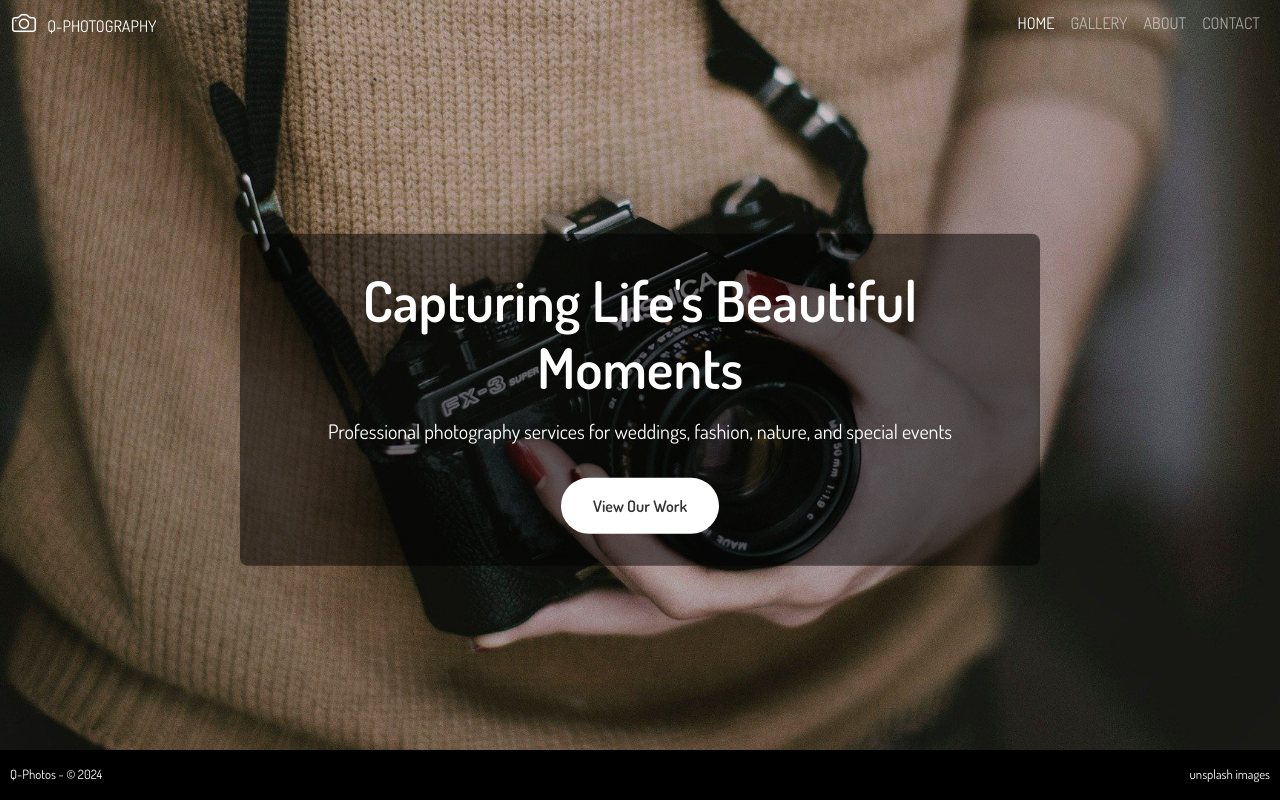
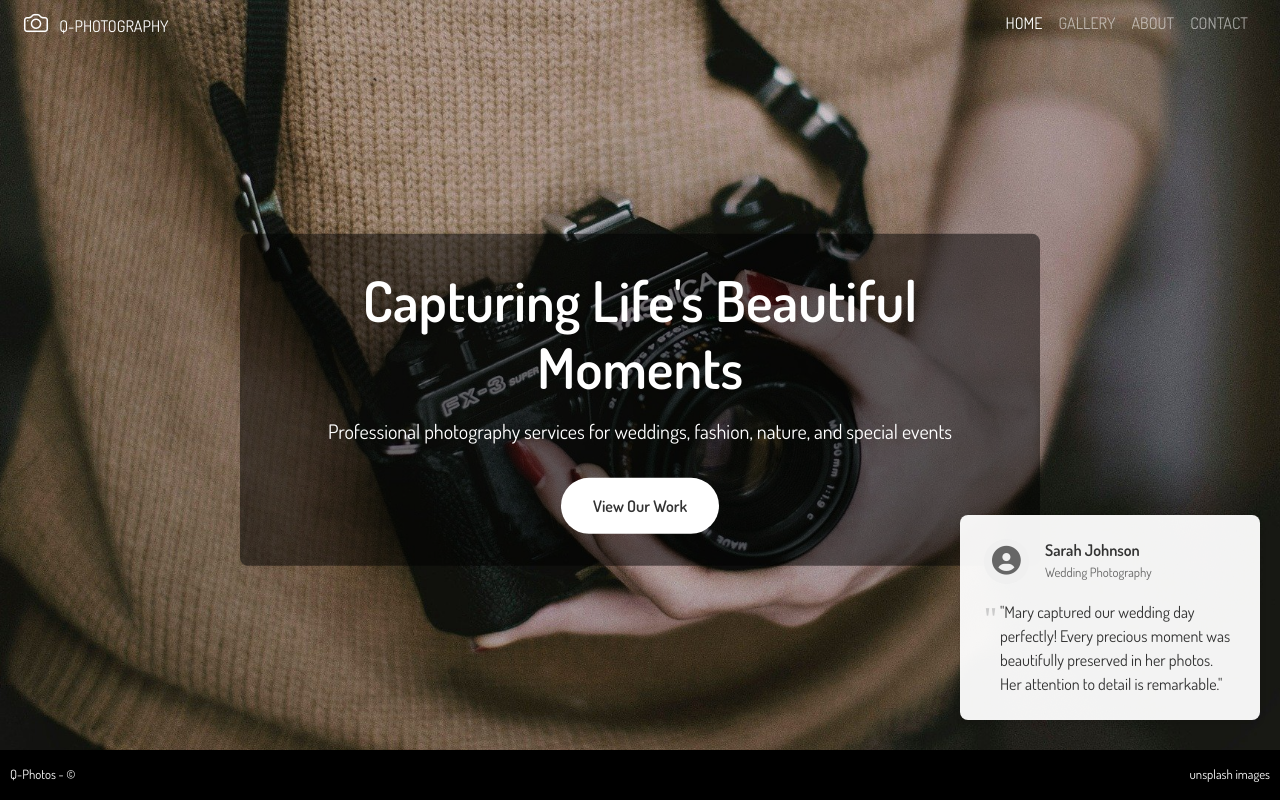
Before and after one commit to onjoma/Photography, a plain HTML site: page index.html in a window 1280 px wide. Drawn offline with nearby package versions, Linux system fonts and the light colour scheme.

Commit message:
added testimonial

```diff
--- /dev/null
+++ b/css/testimonials.css
@@ -0,0 +1,113 @@
+.testimonials-container {
+    position: fixed;
+    bottom: 80px;
+    right: 20px;
+    z-index: 9999;
+    pointer-events: none;
+}
+
+.testimonial-card {
+    width: 300px;
+    background: rgba(255, 255, 255, 0.95);
+    border-radius: var(--border-radius-md);
+    padding: var(--spacing-md);
+    box-shadow: 0 4px 6px rgba(0, 0, 0, 0.1);
+    position: absolute;
+    bottom: -100%;
+    right: 0;
+    opacity: 0;
+    pointer-events: auto;
+    transition: all 0.3s ease;
+}
+
+.testimonial-card.active {
+    animation: slideUp 1s forwards, slideDown 1s forwards 9s;
+}
+
+.testimonial-header {
+    display: flex;
+    align-items: center;
+    margin-bottom: var(--spacing-sm);
+}
+
+.testimonial-avatar {
+    width: 45px;
+    height: 45px;
+    border-radius: 50%;
+    background: #f0f0f0;
+    display: flex;
+    align-items: center;
+    justify-content: center;
+    margin-right: var(--spacing-sm);
+}
+
+.testimonial-avatar i {
+    font-size: 1.8rem;
+    color: #666;
+}
+
+.client-info {
+    flex: 1;
+}
+
+.client-info h4 {
+    font-size: var(--font-size-sm);
+    color: var(--color-dark);
+    margin: 0;
+    font-weight: 600;
+}
+
+.client-info p {
+    font-size: var(--font-size-xs);
+    color: #666;
+    margin: 2px 0 0 0;
+}
+
+.testimonial-content {
+    position: relative;
+    padding-left: var(--spacing-sm);
+}
+
+.testimonial-content::before {
+    content: '"';
+    position: absolute;
+    left: 0;
+    top: -5px;
+    font-size: var(--font-size-xl);
+    color: #ccc;
+    font-family: Georgia, serif;
+}
+
+.testimonial-content p {
+    font-size: var(--font-size-sm);
+    color: var(--color-dark);
+    line-height: 1.5;
+    margin: 0;
+}
+
+@keyframes slideUp {
+    0% {
+        bottom: -100%;
+        opacity: 0;
+    }
+    100% {
+        bottom: 0;
+        opacity: 1;
+    }
+}
+
+@keyframes slideDown {
+    0% {
+        bottom: 0;
+        opacity: 1;
+    }
+    100% {
+        bottom: -100%;
+        opacity: 0;
+    }
+}
+
+/* Add pause on hover */
+.testimonial-card:hover {
+    animation-play-state: paused;
+}
--- /dev/null
+++ b/footer.html
@@ -0,0 +1,104 @@
+<!DOCTYPE html>
+<html lang="en">
+<head>
+    <meta charset="UTF-8">
+    <meta name="viewport" content="width=device-width, initial-scale=1.0">
+    <link href="https://fonts.googleapis.com/css2?family=Dosis:wght@200;300;400;500;600;700;800&display=swap"
+        rel="stylesheet">
+    <link rel="stylesheet" href="https://cdn.jsdelivr.net/npm/bootstrap@5.1.1/dist/css/bootstrap.min.css"
+        integrity="sha384-F3w7mX95PdgyTmZZMECAngseQB83DfGTowi0iMjiWaeVhAn4FJkqJByhZMI3AhiU" crossorigin="anonymous">
+    <link rel="stylesheet" href="css/style.css">
+    <link rel="stylesheet" href="https://cdnjs.cloudflare.com/ajax/libs/font-awesome/6.4.2/css/all.min.css">
+    <link rel="stylesheet" href="css/testimonials.css">
+</head>
+<body>
+    <!-- Testimonials -->
+    <div class="testimonials-container">
+        <div class="testimonial-card">
+            <div class="testimonial-header">
+                <div class="testimonial-avatar">
+                    <i class="fa-solid fa-user-circle"></i>
+                </div>
+                <div class="client-info">
+                    <h4>Sarah Johnson</h4>
+                    <p>Wedding Photography</p>
+                </div>
+            </div>
+            <div class="testimonial-content">
+                <p>"Mary captured our wedding day perfectly! Every precious moment was beautifully preserved in her photos. Her attention to detail is remarkable."</p>
+            </div>
+        </div>
+
+        <div class="testimonial-card">
+            <div class="testimonial-header">
+                <div class="testimonial-avatar">
+                    <i class="fa-solid fa-user-circle"></i>
+                </div>
+                <div class="client-info">
+                    <h4>Michael Chen</h4>
+                    <p>Family Portrait Session</p>
+                </div>
+            </div>
+            <div class="testimonial-content">
+                <p>"Our family photos turned out amazing! Mary has a special talent for capturing genuine moments and making everyone feel comfortable during the shoot."</p>
+            </div>
+        </div>
+
+        <div class="testimonial-card">
+            <div class="testimonial-header">
+                <div class="testimonial-avatar">
+                    <i class="fa-solid fa-user-circle"></i>
+                </div>
+                <div class="client-info">
+                    <h4>Emily Rodriguez</h4>
+                    <p>Fashion Photography</p>
+                </div>
+            </div>
+            <div class="testimonial-content">
+                <p>"Working with Mary was incredible! She has an eye for fashion and knows exactly how to capture the perfect shot. The results exceeded my expectations!"</p>
+            </div>
+        </div>
+
+        <div class="testimonial-card">
+            <div class="testimonial-header">
+                <div class="testimonial-avatar">
+                    <i class="fa-solid fa-user-circle"></i>
+                </div>
+                <div class="client-info">
+                    <h4>David Thompson</h4>
+                    <p>Corporate Event</p>
+                </div>
+            </div>
+            <div class="testimonial-content">
+                <p>"Mary's professionalism and skill made our corporate event coverage seamless. The photos perfectly captured the energy and importance of the occasion."</p>
+            </div>
+        </div>
+
+        <div class="testimonial-card">
+            <div class="testimonial-header">
+                <div class="testimonial-avatar">
+                    <i class="fa-solid fa-user-circle"></i>
+                </div>
+                <div class="client-info">
+                    <h4>Lisa Parker</h4>
+                    <p>Engagement Session</p>
+                </div>
+            </div>
+            <div class="testimonial-content">
+                <p>"Our engagement photos are absolutely stunning! Mary made us feel so comfortable and natural. Every shot tells our love story beautifully."</p>
+            </div>
+        </div>
+    </div>
+
+    <!-- Footer -->
+    <div id="footer" role="contentinfo" aria-label="Footer">
+        <p>Q-Photos - &COPY; <span id="copyright-year"></span></p>
+        <p><a href="http://unsplash.com/" target="_blank" aria-label="Visit Unsplash for image credits" rel="noopener">unsplash images</a></p>
+    </div>
+
+    <!-- Scripts -->
+    <script src="https://cdn.jsdelivr.net/npm/bootstrap@5.1.1/dist/js/bootstrap.bundle.min.js"
+        integrity="sha384-/bQdsTh/da6pkI1MST/rWKFNjaCP5gBSY4sEBT38Q/9RBh9AH40zEOg7Hlq2THRZ" crossorigin="anonymous"></script>
+    <script src="js/common.js"></script>
+</body>
+</html>
--- a/index.html
+++ b/index.html
@@ -22,14 +22,18 @@
   <meta name="twitter:image:alt" content="Q-Photography Homepage Hero Image">
 
   <!-- Google Fonts -->
-  <link href="https://fonts.googleapis.com/css2?family=Dosis:wght@300;400;500;600;700&display=swap" rel="stylesheet">
+  <link href="https://fonts.googleapis.com/css2?family=Dosis:wght@200;300;400;500;600;700;800&display=swap" rel="stylesheet">
   <!-- Bootsrap Icons -->
-  <link rel="stylesheet" href="https://cdn.jsdelivr.net/npm/bootstrap-icons@1.5.0/font/bootstrap-icons.css">
+  <link rel="stylesheet" href="https://cdn.jsdelivr.net/npm/bootstrap-icons@1.7.2/font/bootstrap-icons.css">
   <!-- Bootsrap -->
   <link href="https://cdn.jsdelivr.net/npm/bootstrap@5.1.1/dist/css/bootstrap.min.css" rel="stylesheet"
     integrity="sha384-F3w7mX95PdgyTmZZMECAngseQB83DfGTowi0iMjiWaeVhAn4FJkqJByhZMI3AhiU" crossorigin="anonymous">
   <link rel="stylesheet" href="/css/style.css">
-  <title>Q-Photography | Professional Photography Services</title>
+  <link rel="stylesheet" href="css/bootstrap.min.css">
+  <!-- Add Font Awesome and testimonials CSS -->
+  <link rel="stylesheet" href="https://cdnjs.cloudflare.com/ajax/libs/font-awesome/6.4.2/css/all.min.css">
+  <link rel="stylesheet" href="css/testimonials.css">
+  <title>Q-Photography</title>
 </head>
 <body>
 
@@ -68,15 +72,48 @@
     </div>
   </div>
 
-  <!-- Footer -->
-  <div id="footer" role="contentinfo" aria-label="Footer">
-    <p>Q-Photos - &COPY; <span id="copyright-year"></span></p>
-    <p><a href="http://unsplash.com/" target="_blank" aria-label="Visit Unsplash for image credits" rel="noopener">unsplash images</a></p>
-  </div>
+  <!-- Include footer content -->
+  <div id="footer-container"></div>
 
-  <!-- Bootsrap JS -->
+  <!-- Scripts -->
   <script src="https://cdn.jsdelivr.net/npm/bootstrap@5.1.1/dist/js/bootstrap.bundle.min.js"
     integrity="sha384-/bQdsTh/da6pkI1MST/rWKFNjaCP5gBSY4sEBT38Q/9RBh9AH40zEOg7Hlq2THRZ" crossorigin="anonymous"></script>
   <script src="js/common.js"></script>
+  <script>
+    // Load footer content
+    fetch('footer.html')
+        .then(response => response.text())
+        .then(data => {
+            document.getElementById('footer-container').innerHTML = data;
+            // Initialize testimonials after footer is loaded
+            const testimonials = document.querySelectorAll('.testimonial-card');
+            console.log('Found testimonials:', testimonials.length);
+
+            if (testimonials.length > 0) {
+                let currentIndex = 0;
+
+                function showNextTestimonial() {
+                    console.log('Showing testimonial:', currentIndex);
+
+                    // Remove active class from all testimonials
+                    testimonials.forEach(card => {
+                        card.classList.remove('active');
+                    });
+
+                    // Add active class to current testimonial
+                    testimonials[currentIndex].classList.add('active');
+
+                    // Update index for next testimonial
+                    currentIndex = (currentIndex + 1) % testimonials.length;
+
+                    // Wait for current animation to complete (10s) before showing next
+                    setTimeout(showNextTestimonial, 10000);
+                }
+
+                // Start the testimonial rotation
+                showNextTestimonial();
+            }
+        });
+  </script>
 </body>
 </html>
--- a/js/common.js
+++ b/js/common.js
@@ -3,3 +3,53 @@ document.addEventListener('DOMContentLoaded', function() {
     const currentYear = new Date().getFullYear();
     document.getElementById('copyright-year').textContent = currentYear;
 });
+
+// Function to initialize testimonials
+function initializeTestimonials() {
+    const testimonials = document.querySelectorAll('.testimonial-card');
+    console.log('Found testimonials:', testimonials.length);
+
+    if (testimonials.length > 0) {
+        let currentIndex = 0;
+
+        function showNextTestimonial() {
+            console.log('Showing testimonial:', currentIndex);
+
+            // Remove active class from all testimonials
+            testimonials.forEach(card => {
+                card.classList.remove('active');
+            });
+
+            // Add active class to current testimonial
+            testimonials[currentIndex].classList.add('active');
+
+            // Update index for next testimonial
+            currentIndex = (currentIndex + 1) % testimonials.length;
+
+            // Wait for current animation to complete (10s) before showing next
+            setTimeout(showNextTestimonial, 10000);
+        }
+
+        // Start the testimonial rotation
+        showNextTestimonial();
+    }
+}
+
+// Load footer content and initialize testimonials
+document.addEventListener('DOMContentLoaded', function() {
+    fetch('footer.html')
+        .then(response => {
+            if (!response.ok) {
+                throw new Error('Failed to load footer.html');
+            }
+            return response.text();
+        })
+        .then(data => {
+            document.getElementById('footer-container').innerHTML = data;
+            // Initialize testimonials after footer is loaded
+            setTimeout(initializeTestimonials, 100); // Small delay to ensure DOM is updated
+        })
+        .catch(error => {
+            console.error('Error loading footer:', error);
+        });
+});
```
Also changed, not shown: about.html (+14 -11 lines), contact.html (+25 -16 lines), gallery.html (+10 -9 lines).
